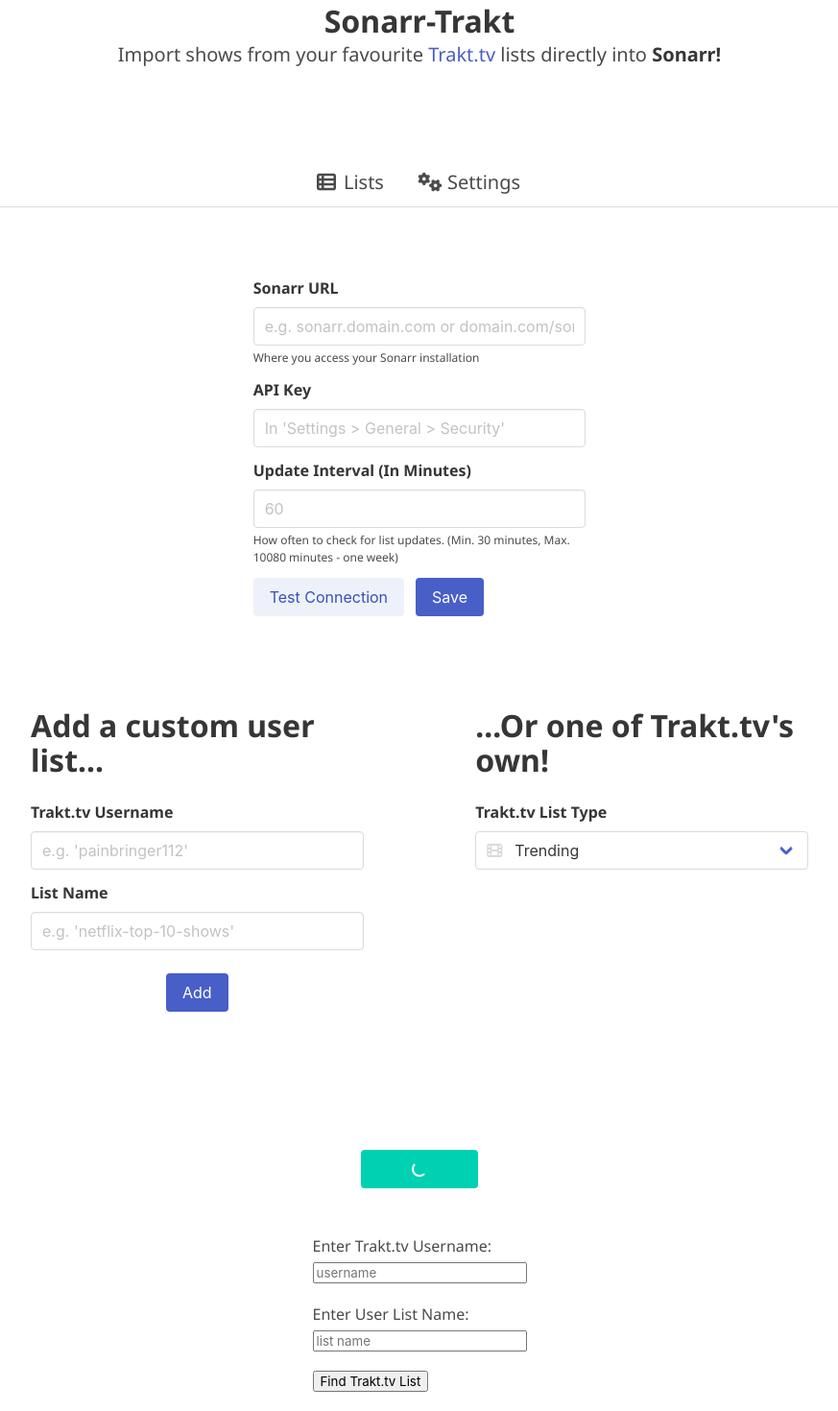
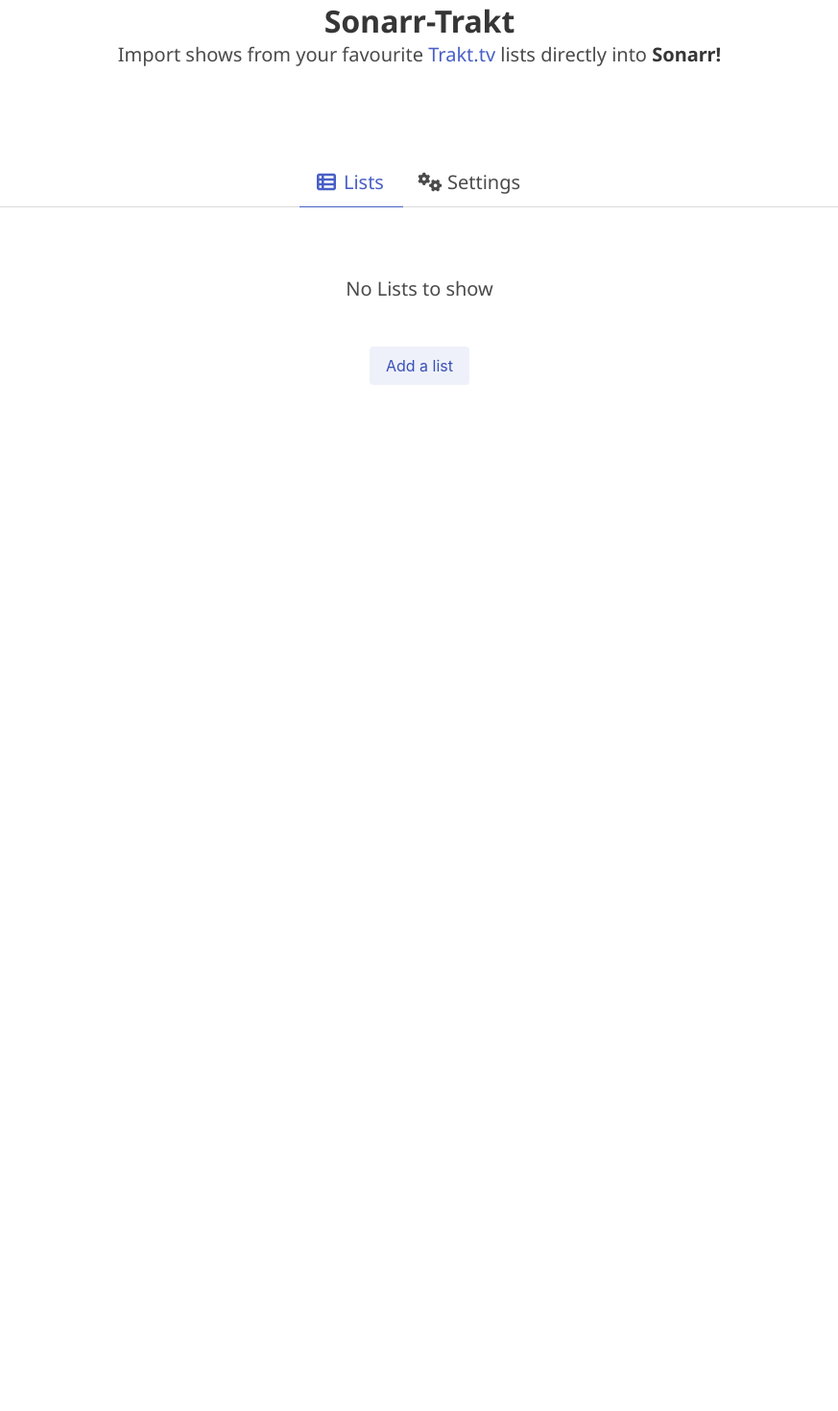
Before and after one commit to christophercatt/listarr, a React (Create React App) app: page / in a window 1280 px wide. Shown: the part 130-1600 px from the top of the page at 96% size, without its empty margins (203-1076 px from the left). After the commit the page ends 800 px from the top, so only its background shows below. Built offline with nearby package versions, Linux system fonts and the light colour scheme.

Commit message:
Configured App State and extended UI

```diff
--- a/src/App.js
+++ b/src/App.js
@@ -1,20 +1,21 @@
 import React from "react";
 import axios from "axios";
 import "./styles.css";
-import Card from "./components/Card.jsx";
 import Navbar from "./components/Navbar.jsx";
 import Tabs from "./components/Tabs.jsx";
-import Settings from "./components/Settings.jsx";
-import AddList from "./components/AddList.jsx";
 
 export default class App extends React.Component {
   constructor() {
     super();
     this.state = {
-      shows: [],
+      lists: [],
     };
     this.handleSubmit = this.handleSubmit.bind(this);
   }
+
+  setLists = (childData) => {
+    this.setState({ lists: childData });
+  };
 
   /*componentDidMount() {
     axios.get("/api/hello").then((response) => {
@@ -23,12 +24,6 @@
   }*/
 
   render() {
-    var shows = this.state.shows;
-    console.log("shows = " + this.state.shows);
-    shows = shows.map(function (s, index) {
-      console.log(s);
-      return <Card name={s.show.title} />;
-    });
     return (
       <div>
         <Navbar />
@@ -43,36 +38,7 @@
           </div>
         </section>
 
-        <section className="section">
-          <Tabs />
-          <Settings />
-          <AddList />
-        </section>
-
-        <section className="section">
-          <div className="columns is-centered">
-            <div className="column is-half">
-              <div className="buttons is-centered">
-                <button className="button is-primary is-loading">
-                  Add a show
-                </button>
-              </div>
-            </div>
-          </div>
-        </section>
-
-        <div id="content">
-          <form id="search" onSubmit={this.handleSubmit}>
-            <label>Enter Trakt.tv Username:</label>
-            <input type="text" ref="user" placeholder="username" required />
-            <label>Enter User List Name:</label>
-            <input type="text" ref="list" placeholder="list name" required />
-            <input type="submit" value="Find Trakt.tv List" />
-          </form>
-          <div className="container">
-            <div className="columns is-multiline">{shows}</div>
-          </div>
-        </div>
+        <Tabs lists={this.state.lists} addList={this.setLists} />
       </div>
     );
   }
--- a/src/components/AddList.jsx
+++ b/src/components/AddList.jsx
@@ -1,6 +1,6 @@
 import React from "react";
 
-const AddList = () => {
+const AddList = (props) => {
   return (
     <section className="section">
       <div className="columns is-centered">
@@ -29,7 +29,12 @@
           <div className="field">
             <div className="control">
               <div className="buttons is-centered">
-                <button className="button is-link  mt-3">Add</button>
+                <button
+                  onClick={() => props.addList("1")}
+                  className="button is-link  mt-3"
+                >
+                  Add
+                </button>
               </div>
             </div>
           </div>
--- /dev/null
+++ b/src/components/Lists.jsx
@@ -0,0 +1,46 @@
+import React, { useState } from "react";
+import Card from "./Card.jsx";
+import AddList from "./AddList.jsx";
+
+const List = (props) => {
+  const [isAddingList, setIsAddingList] = useState(false);
+
+  const lists = props.lists;
+  const callbackFunction = (childData) => {
+    let l = lists;
+    l.push(childData);
+    props.addList(l);
+    setIsAddingList(false);
+  };
+
+  const l = lists.map((list, index) => <Card name={list} />);
+
+  let displayLists;
+  if (lists.length === 0) {
+    displayLists = <h3 className="subtitle">No Lists to show</h3>;
+  } else {
+    displayLists = <div className="columns is-multiline">{l}</div>;
+  }
+
+  return (
+    <section className="section">
+      {isAddingList && <AddList addList={callbackFunction} />}
+      {!isAddingList && (
+        <div>
+          <div className="container has-text-centered">{displayLists}</div>
+          <br />
+          <div className="buttons is-centered my-5">
+            <button
+              onClick={() => setIsAddingList(true)}
+              className="button is-link is-light"
+            >
+              Add a list
+            </button>
+          </div>
+        </div>
+      )}
+    </section>
+  );
+};
+
+export default List;
--- a/src/components/Navbar.jsx
+++ b/src/components/Navbar.jsx
@@ -2,34 +2,12 @@
 
 const Navbar = () => {
   return (
-    /*<div className="container">
-      <nav class="navbar" role="navigation" aria-label="main navigation">
-        <div class="navbar-brand">
-          <div className="navbar-item">
-            <h3 className="title">Sonarr-Trakt</h3>
-          </div>
-        </div>
-
-        <div id="navMenu" class="navbar-menu is-active">
-          <div className="navbar-start"></div>
-          <div class="navbar-end">
-            <div class="navbar-item">
-              <div class="buttons">
-                <a class="button is-light is-medium">
-                  <i class="fas fa-cogs"></i>
-                </a>
-              </div>
-            </div>
-          </div>
-        </div>
-      </nav>
-    </div>*/
-    <div className="container is-fluid py-3 has-background-primary">
+    <div className="container is-fluid py-3 has-background-info">
       <div className="level is-mobile">
         <div className="level-left"></div>
         <div className="level-right">
           <div className="level-item">
-            <button className="button is-primary is-medium">
+            <button className="button is-info is-medium">
               <i className="fab fa-2x fa-github"></i>
             </button>
           </div>
--- a/src/components/Tabs.jsx
+++ b/src/components/Tabs.jsx
@@ -1,19 +1,24 @@
-import React from "react";
+import React, { useState } from "react";
+import Lists from "./Lists.jsx";
+import Settings from "./Settings.jsx";
 
-const Tabs = () => {
+const Tabs = (props) => {
+  const [listSelected, setListSelected] = useState(true);
+
   return (
+    <section className="section">
       <div class="tabs is-medium is-centered">
         <ul>
-        <li>
-          <a>
+          <li className={`${listSelected ? "is-active" : ""}`}>
+            <a href="#" onClick={() => setListSelected(true)}>
               <span class="icon is-small">
                 <i class="fas fa-th-list"></i>
               </span>
               <span>Lists</span>
             </a>
           </li>
-        <li>
-          <a>
+          <li className={`${listSelected ? "" : "is-active"}`}>
+            <a href="#" onClick={() => setListSelected(false)}>
               <span class="icon is-small">
                 <i class="fas fa-cogs"></i>
               </span>
@@ -22,6 +27,9 @@
           </li>
         </ul>
       </div>
+      {listSelected && <Lists lists={props.lists} addList={props.addList} />}
+      {!listSelected && <Settings />}
+    </section>
   );
 };
 
```
Lines whose indentation alone changed are shown as unchanged.
